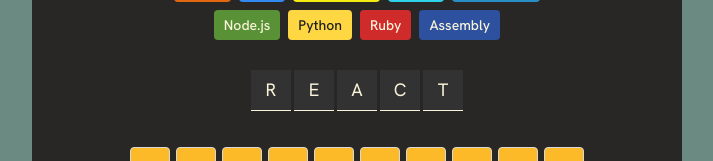
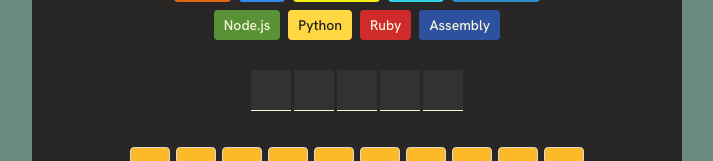
Before and after one commit to DarshWala/Assembly-Endgame, a React (Vite) app: page / in a window 1280 px wide. Shown: the part 294-455 px from the top of the page, without its empty margins (283-996 px from the left). Built offline with nearby package versions, Linux system fonts and the light colour scheme.

Commit message:
feature to display letters if they're guessed correctly

```diff
--- a/components/GameContainer.jsx
+++ b/components/GameContainer.jsx
@@ -16,8 +16,6 @@
                 prevLetters :
                 [...prevLetters, letter]
         )
-
-
     }
 
 
@@ -69,6 +67,15 @@
     );
   });
 
+
+  const wordDisplay = characters.map((char, index) => (
+            <span key={index} style={stylesForChar}>
+              {(guessedLetters.includes(char) && characters.includes(char))
+              ? char.toLocaleUpperCase()
+              : ""}
+            </span>
+          ))
+
   return (
     <>
       <div className="game-container">
@@ -76,12 +83,7 @@
         <Status />
         <section className="languages-container">{languageElements}</section>
         <section className="word-section">
-          {characters.map((char, index) => (
-            <span key={index} style={stylesForChar}>
-              {" "}
-              {char.toUpperCase()}{" "}
-            </span>
-          ))}
+          {wordDisplay}
         </section>
 
         {/* keyboard section */}
```
